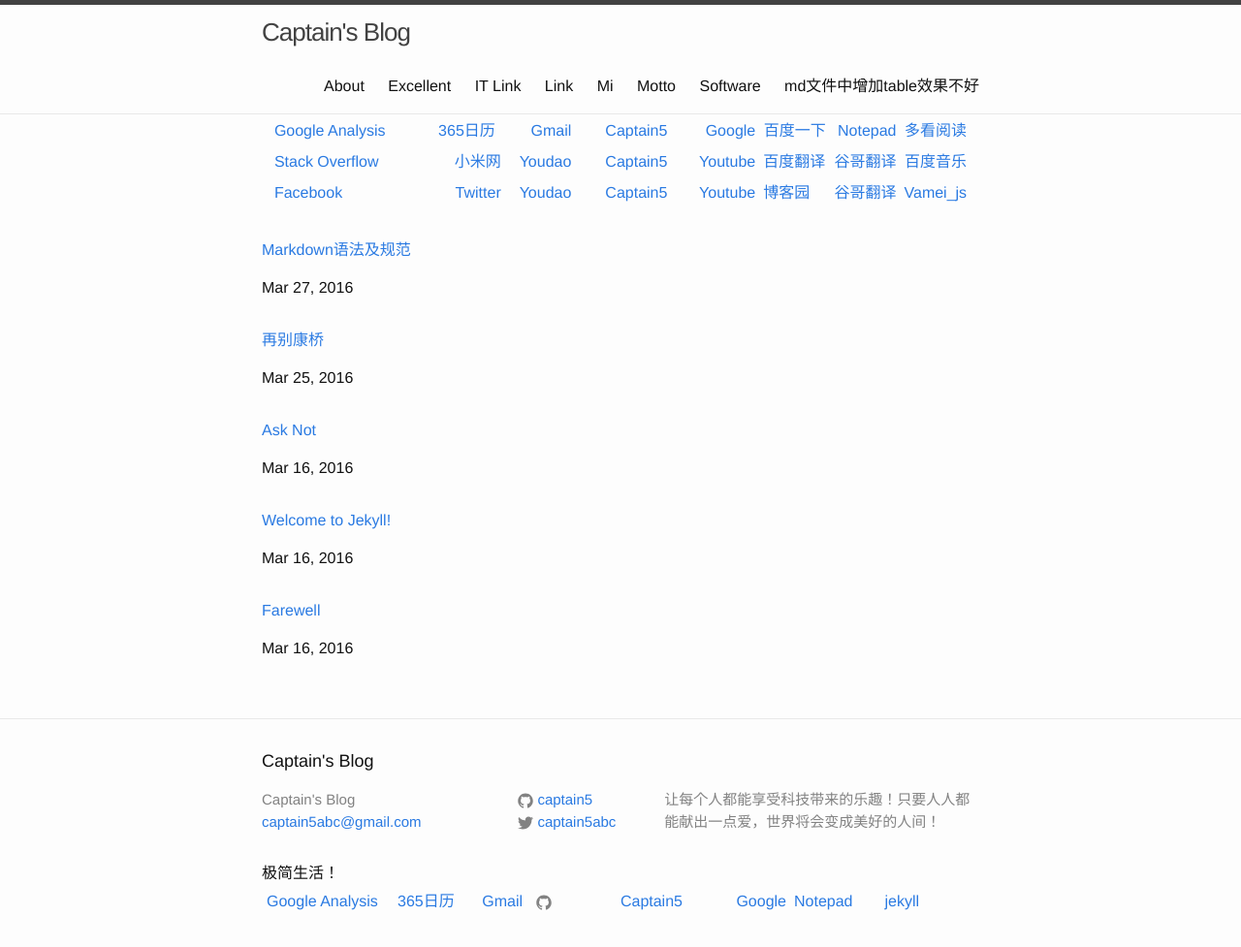
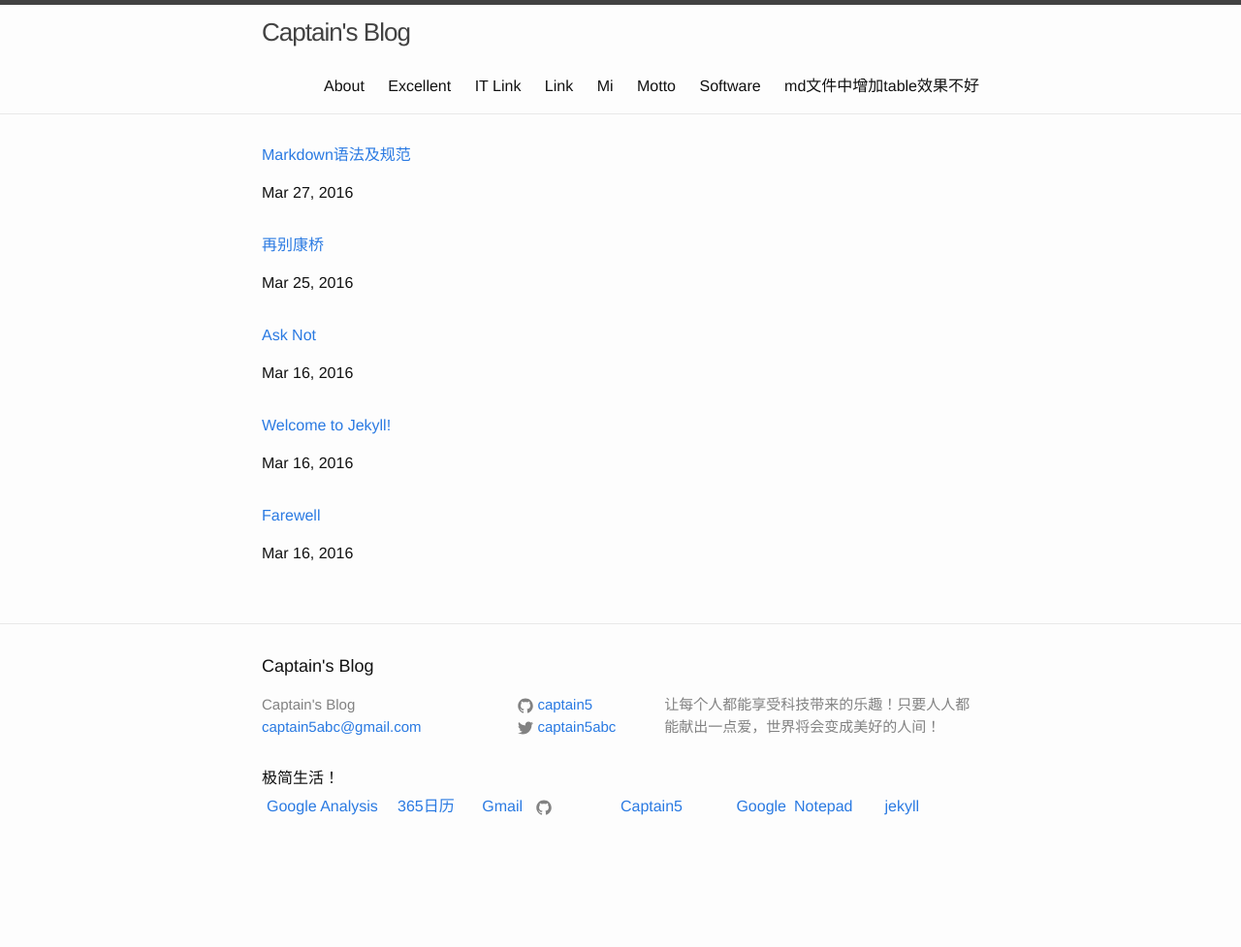
Before and after one commit to captain5/captain5.github.io, a Jekyll site: the page built from index.html, in a window 1280 px wide. Shown: the whole page at 97% size. Built offline with Jekyll 4.4.1, drawn with Linux system fonts in a browser that asks for light colours; after the commit the page ends 900 px from its top, so only the background shows below that.

Commit message:
Update default.html
去掉上部导航栏

```diff
--- a/_layouts/default.html
+++ b/_layouts/default.html
@@ -5,42 +5,6 @@
 
   <body>
     {% include header.html %}
-  <div align=center>
-  <table cellpadding=3>
-      <tr>
-        <td align=left><a href="https://analytics.google.com"  target="_black">Google Analysis</a></td>
-        <td align=left width=10%><a href="http://www.365rili.com/"  target="_black">365日历</a></td>
-        <td align=right width=10%><a href="https://mail.google.com"  target="_black">Gmail</a></td>
-        <td align=right><a href="https://github.com/captain5/captain5.github.io"  target="_black">Captain5</a></td>
-        <td align=right><a href="https://www.google.com.hk"  target="_black">Google</a></td>
-        <td align=right width=10%><a href="https://www.baidu.com/"  target="_black">百度一下</a></td>
-        <td align=right width=10%><a href="http://notepad.flowsoft7.com/"  target="_black">Notepad</a></td>
-        <td align=right width=10%><a href="http://www.duokan.com/u/mybook"  target="_black">多看阅读</a></td>
-      </tr>
-      <tr>
-        <td align=left><a href="http://stackoverflow.com/"  target="_black">Stack Overflow</a></td>
-        <td align=right width=10%><a href="http://www.mi.com/"  target="_black">小米网</a></td>
-        <td align=right width=10%><a href="https://note.youdao.com"  target="_black">Youdao</a></td>
-        <td align=right><a href="https://github.com/captain5/captain5.github.io"  target="_black">Captain5</a></td>
-        <td align=right><a href="https://www.youtube.com"  target="_black">Youtube</a></td>
-        <td align=left width=10%><a href="http://fanyi.baidu.com/"  target="_black">百度翻译</a></td>
-        <td align=right width=10%><a href="http://translate.google.cn/" target="_blank">谷哥翻译</a></td>
-        <td align=right width=10%><a href="http://play.baidu.com/"  target="_black">百度音乐</a></td>
-
-      </tr>
-      <tr>
-        <td align=left><a href="http://facebook.com/"  target="_black">Facebook</a></td>
-        <td align=right width=10%><a href="http://www.twitter.com/"  target="_black">Twitter</a></td>
-        <td align=right width=10%><a href="https://note.youdao.com"  target="_black">Youdao</a></td>
-        <td align=right><a href="https://github.com/captain5/captain5.github.io"  target="_black">Captain5</a></td>
-        <td align=right><a href="https://www.youtube.com"  target="_black">Youtube</a></td>
-        <td align=left width=10%><a href="http://www.cnblogs.com/v5captain/p/hao123.html"  target="_black">博客园</a></td>
-        <td align=right width=10%><a href="http://translate.google.cn/" target="_blank">谷哥翻译</a></td>
-        <td align=right width=10%><a href="http://www.cnblogs.com/vamei/p/3583398.html"  target="_black">Vamei_js</a></td>
-
-      </tr>
-  </table>
-  </div>
       <div class="page-content">
       <div class="wrapper">
         {{ content }}
```
